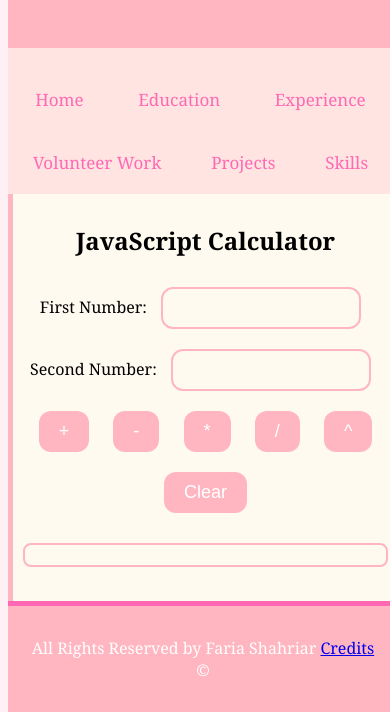
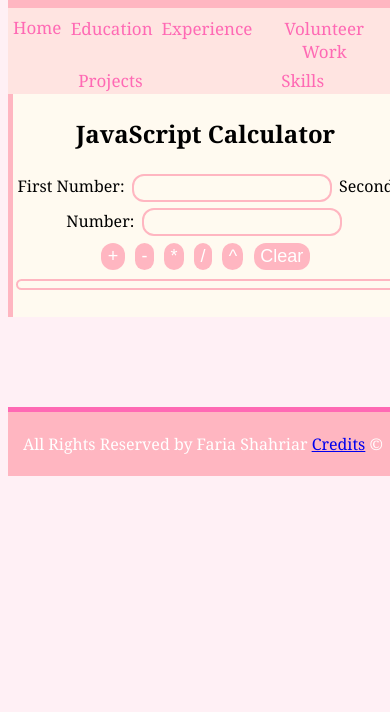
Before and after one commit to fariash/mp-1, a plain HTML site: page projects.html in a window 390 px wide. Shown: the part 376-1088 px from the top of the page. After the commit the page ends 860 px from the top, so only its background shows below. Drawn offline with Linux system fonts and the light colour scheme.

Commit message:
changed padding and margins in css file

```diff
--- a/style.css
+++ b/style.css
@@ -26,7 +26,7 @@ header {
     background-color: #ffb6c1; /* Light pink header background */
     color: white;
     text-align: left;
-    padding: 30px;
+    padding: 2.5%;
     font-size: calc(32px + 2px); /* Dynamically increases the font size */
     width: 100%; /* Full width header */
 }
@@ -36,7 +36,7 @@ nav {
     background-color: #ffe4e1; /* Cream-colored background for the nav */
     width: 30%; /* Nav takes 30% of the container width */
     height: 100%; /* Full height */
-    padding-top: 20px;
+    padding-top: 1.67%;
     text-align: center;
     border-right: 5px solid #ffb6c1; /* Pink border separating nav and content */
 }
@@ -59,7 +59,7 @@ nav ul li a {
     text-decoration: none;
     font-size: calc(20px + 2px); /* Dynamically increases font size */
     display: block;
-    padding: 15px;
+    padding: 1.25%;
     background-color: #ffe4e1; /* Cream background for links */
 }
 
@@ -72,7 +72,7 @@ nav ul li a:hover {
 /* Main content section: Styles the main area of the page where content is displayed */
 main {
     background-color: #fffaf0; /* Very light cream background */
-    padding: 20px;
+    padding: 1.67%;
     width: 100%; /* Takes up full available width */
     text-align: left;
     border-left: 5px solid #ffb6c1; /* Pink border on the left separating it from the nav */
@@ -83,9 +83,9 @@ main {
     width: 150px;
     margin-bottom: 20px;
     float: left; /* Floats the image to the left */
-    margin-left: 10px;
-    margin-right: 20px;
-    margin-top: 20px;
+    margin-left: 0.83%;
+    margin-right: 1.67%;
+    margin-top: 1.67%;
     width: 350px; /* Customizable image width */
     height: 250px; /* Customizable image height */
 }
@@ -102,7 +102,7 @@ footer {
     background-color: #ffb6c1;
     color: white;
     text-align: center;
-    padding: 10px;
+    padding:  0.83%;
     width: 100%; /* Full width */
     position: relative;
     margin-top: auto; /* Pushes footer to the bottom */
@@ -131,7 +131,7 @@ footer {
 
     nav ul li {
         margin: 0;
-        padding: 5px;
+        padding: 0.42%;
     }
 
     nav ul li a {
@@ -141,7 +141,7 @@ footer {
     /* Main content takes full width on small screens */
     main {
         width: 100%;
-        padding: 10px;
+        padding:  0.83%;
         text-align: center;
     }
 
@@ -151,9 +151,9 @@ footer {
 
     .profile-pic {
         display: block; /* Centers the image */
-        margin-left: 10px;
-        margin-right: 20px;
-        margin-top: 20px;
+        margin-left:  0.83%;
+        margin-right: 1.67%;
+        margin-top: 1.67%;
         width: 200px; /* Smaller image size for small screens */
         height: 150px;
     }
@@ -161,24 +161,24 @@ footer {
 
 /* Calculator styling: Input fields and button styling for the calculator */
 input[type="text"] {
-    padding: 10px;
+    padding: 0.83%;
     font-size: 16px;
     border: 2px solid #ffb6c1; /* Pink border around input fields */
     border-radius: 12px; /* Rounded corners */
     background-color: #fffaf0; /* Cream background */
-    margin: 10px;
+    margin: 0.83%;
     width: 200px;
 }
 
 /* Button styling for the calculator: Adds padding, background color, and hover effects */
 button {
-    padding: 10px 20px;
+    padding: 0.83% 1.67%;
     font-size: 18px;
     background-color: #ffb6c1; /* Pink background for buttons */
     color: white;
     border: none;
     border-radius: 12px; /* Rounded corners */
-    margin: 10px;
+    margin: 0.83%;
     cursor: pointer; /* Pointer cursor on hover */
 }
 
@@ -191,8 +191,8 @@ button:hover {
 #output {
     font-size: 24px;
     color: #ff69b4; /* Dark pink text */
-    padding: 10px;
-    margin-top: 20px;
+    padding: 0.83%;
+    margin-top: 1.67%;
     border-radius: 8px; /* Rounded corners for output display */
     border: 2px solid #ffb6c1; /* Pink border around the output */
     background-color: #fffaf0; /* Cream background for the output */
@@ -203,7 +203,7 @@ footer {
     background-color: #ffb6c1;
     color: white;
     text-align: center;
-    padding: 15px;
+    padding: 1.25%;
     width: 100%;
     position: relative;
     margin-top: auto;
```
